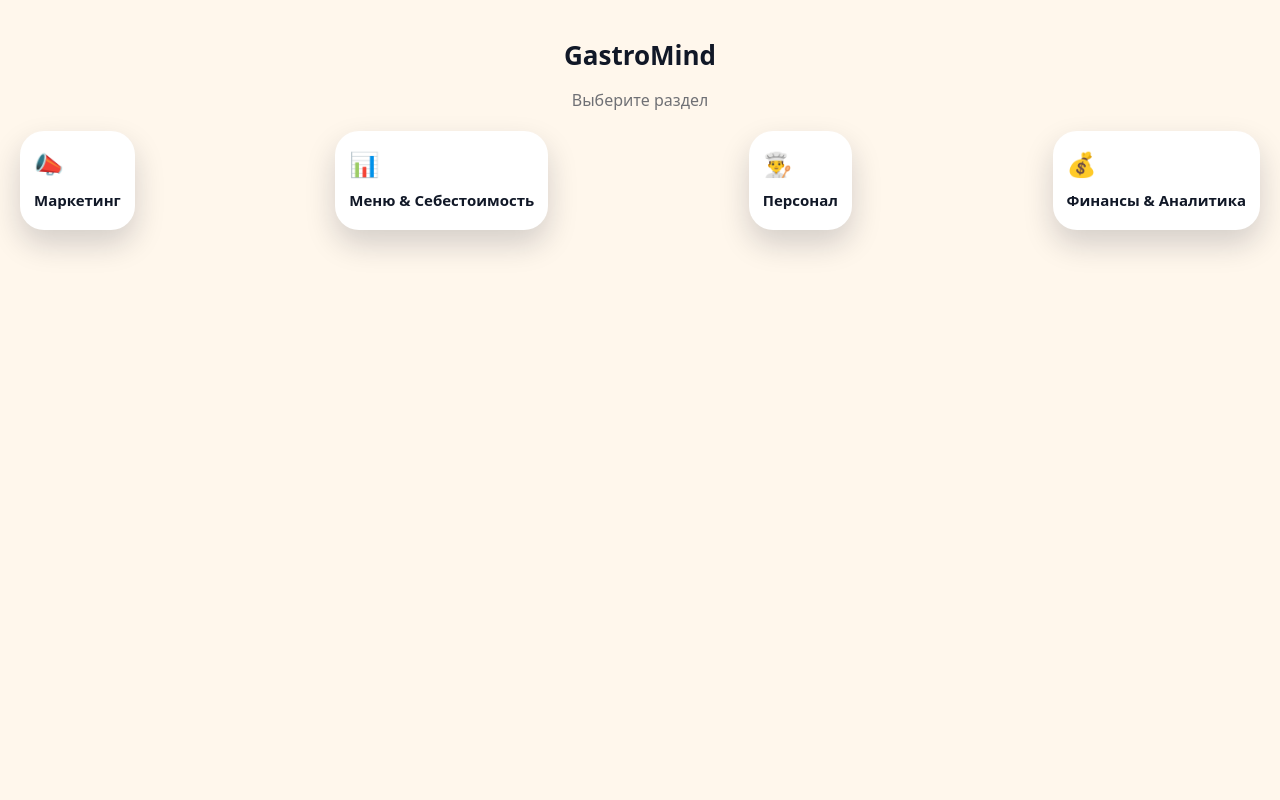
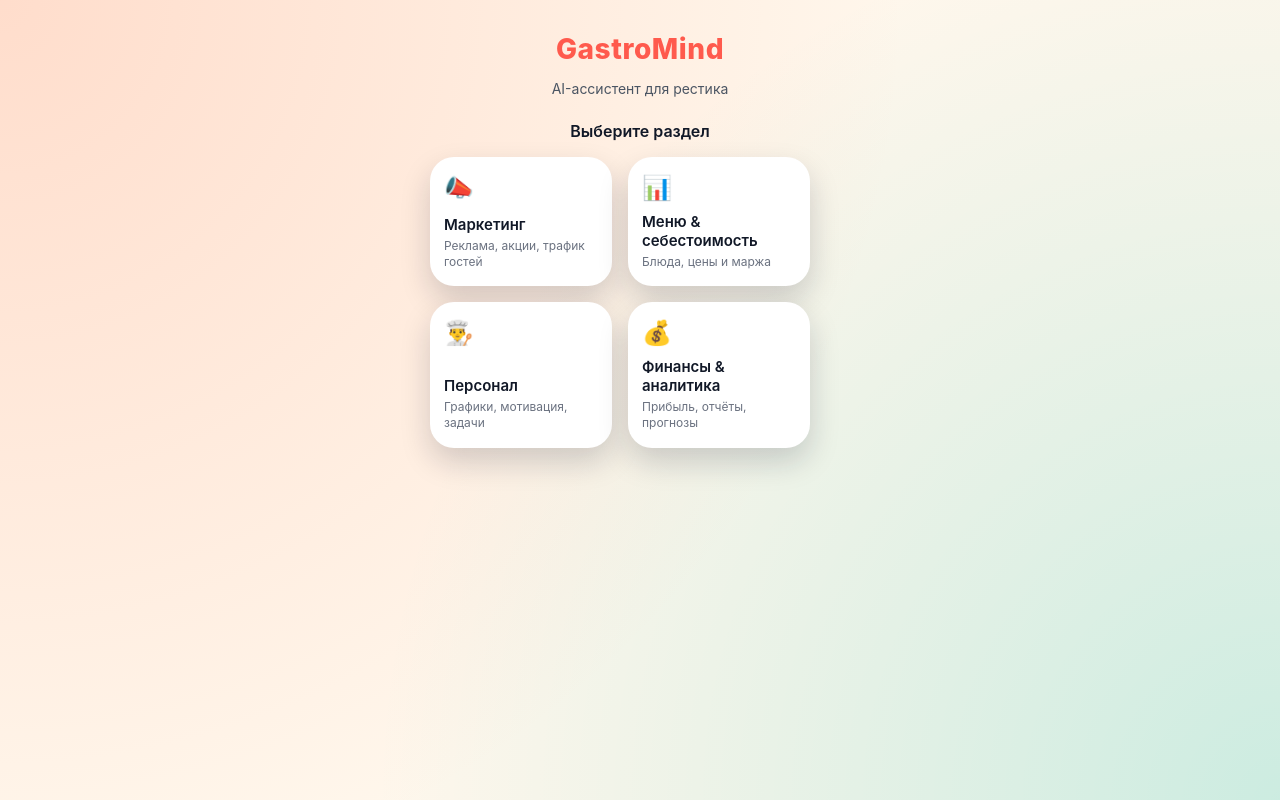
Before and after one commit to georg34523-boop/gastro-mind-miniapp, a Next.js app: page / in a window 1280 px wide. Built offline with nearby package versions, Linux system fonts and the light colour scheme.

Commit message:
Update index.js

```diff
--- a/pages/index.js
+++ b/pages/index.js
@@ -1,68 +1,48 @@
-import { useEffect, useState } from "react";
+// pages/index.js
 import MenuCard from "../components/MenuCard";
 
 export default function Home() {
-  const [tg, setTg] = useState(null);
-
-  useEffect(() => {
-    if (typeof window !== "undefined" && window.Telegram?.WebApp) {
-      const webapp = window.Telegram.WebApp;
-      webapp.ready();
-      webapp.expand();
-      setTg(webapp);
-    }
-  }, []);
+  const handleSectionClick = (section) => {
+    // пока просто алерт, потом сюда повесим навигацию / страницы
+    window.Telegram?.WebApp?.HapticFeedback?.impactOccurred("light");
+    console.log("Open section:", section);
+  };
 
   return (
-    <div style={styles.container}>
-      <h1 style={styles.title}>GastroMind</h1>
-      <p style={styles.subtitle}>Выберите раздел</p>
+    <div className="app-root">
+      <div className="app-inner">
+        <h1 className="app-title">GastroMind</h1>
+        <p className="app-subtitle">AI-ассистент для рестика</p>
 
-      <div style={styles.grid}>
+        <div className="app-section-title">Выберите раздел</div>
+
+        <div className="app-grid">
           <MenuCard
+            icon="📣"
             title="Маркетинг"
-          icon="📣"
-          onClick={() => tg?.sendData("open_marketing")}
+            description="Реклама, акции, трафик гостей"
+            onClick={() => handleSectionClick("marketing")}
           />
           <MenuCard
-          title="Меню & Себестоимость"
             icon="📊"
-          onClick={() => tg?.sendData("open_cost")}
+            title="Меню & себестоимость"
+            description="Блюда, цены и маржа"
+            onClick={() => handleSectionClick("menu")}
           />
           <MenuCard
+            icon="👨‍🍳"
             title="Персонал"
-          icon="👨‍🍳"
-          onClick={() => tg?.sendData("open_staff")}
+            description="Графики, мотивация, задачи"
+            onClick={() => handleSectionClick("staff")}
           />
           <MenuCard
-          title="Финансы & Аналитика"
             icon="💰"
-          onClick={() => tg?.sendData("open_finance")}
+            title="Финансы & аналитика"
+            description="Прибыль, отчёты, прогнозы"
+            onClick={() => handleSectionClick("finance")}
           />
+        </div>
       </div>
     </div>
   );
 }
-
-const styles = {
-  container: {
-    padding: 20,
-    fontFamily: "system-ui, sans-serif",
-  },
-  title: {
-    textAlign: "center",
-    fontSize: 26,
-    marginBottom: 4,
-  },
-  subtitle: {
-    textAlign: "center",
-    opacity: 0.6,
-    marginBottom: 20,
-  },
-  grid: {
-    display: "flex",
-    flexWrap: "wrap",
-    justifyContent: "space-between",
-    rowGap: 16,
-  },
-};
```
Lines whose indentation alone changed are shown as unchanged.
